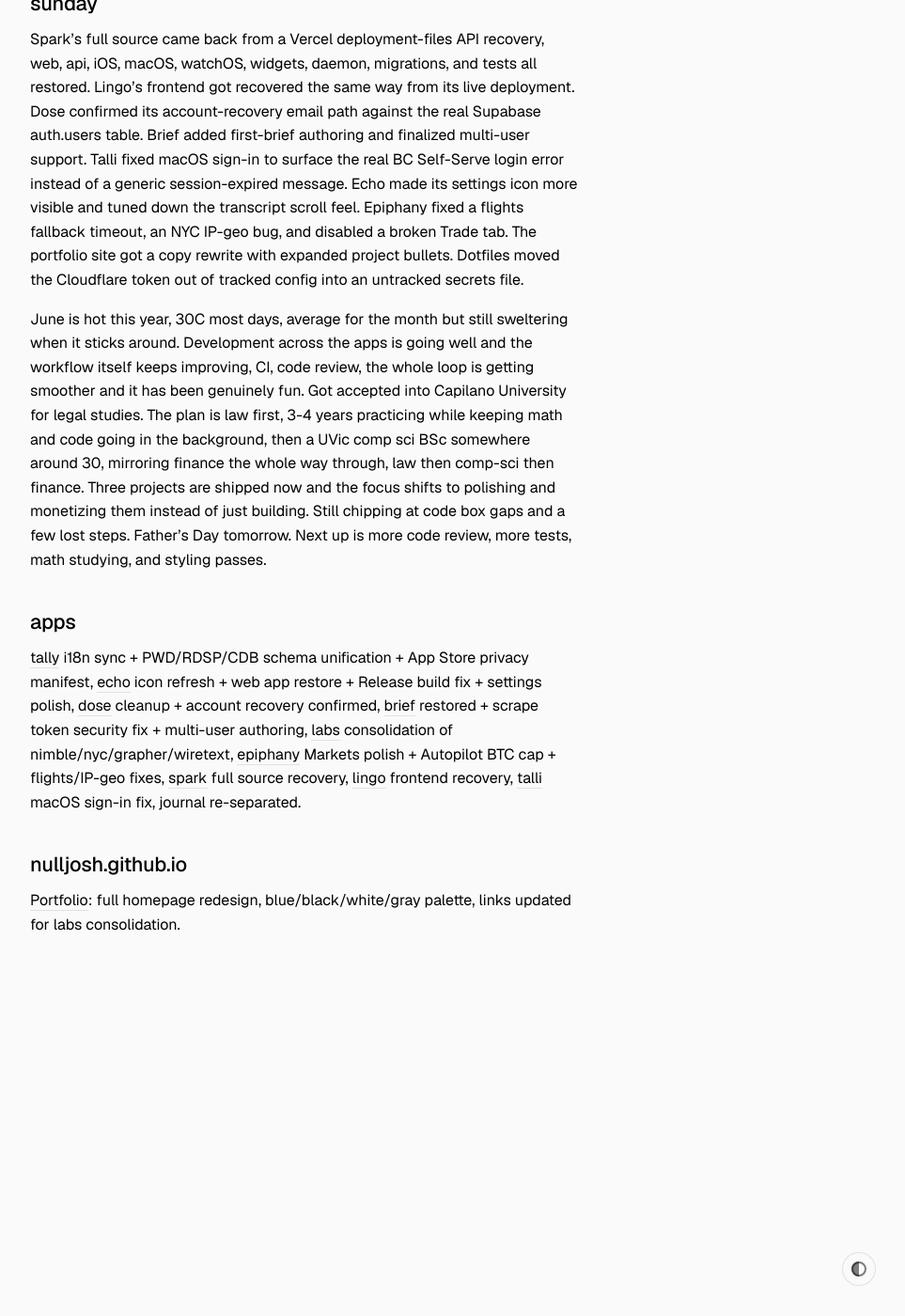
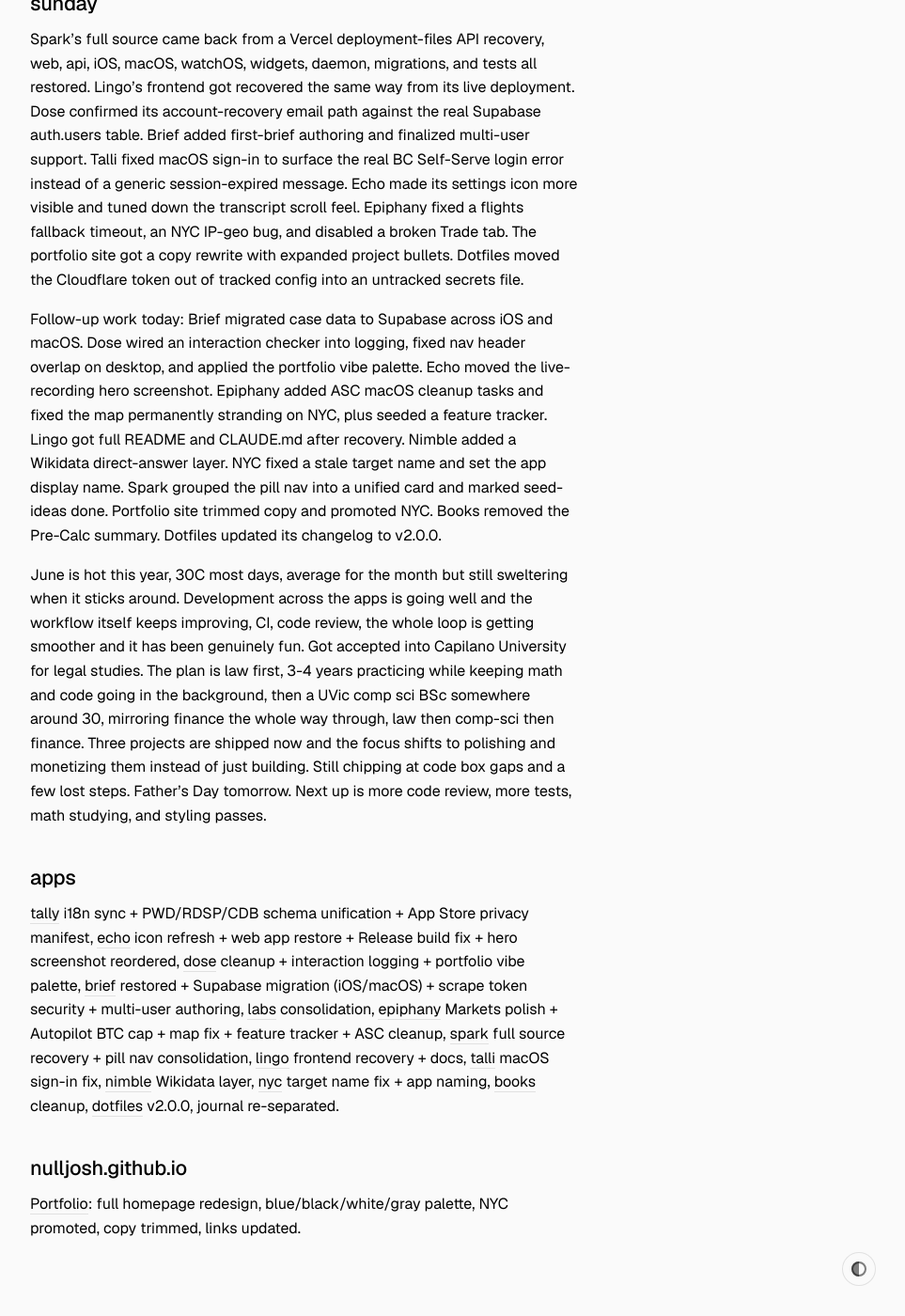
Before and after one commit to nulljosh/inkpress, a Jekyll site: the page built from _posts/2026-06-19-week.md, in a window 1280 px wide and 1400 px high, scrolled down 1955 px. Shown: the whole window at 94% size, without its empty margins (316-1279 px from the left). Built offline with Jekyll 4.4.1, drawn with Linux system fonts in a browser that asks for light colours; before the commit the page ends 3031 px from its top, so only the background shows below that.

Commit message:
Expand Sunday: add follow-up work across Brief, Dose, Echo, Epiphany, Lingo, Nimble, NYC, Spark, Books, Dotfiles

```diff
--- a/_posts/2026-06-19-week.md
+++ b/_posts/2026-06-19-week.md
@@ -37,12 +37,14 @@
 
 Spark's full source came back from a Vercel deployment-files API recovery, web, api, iOS, macOS, watchOS, widgets, daemon, migrations, and tests all restored. Lingo's frontend got recovered the same way from its live deployment. Dose confirmed its account-recovery email path against the real Supabase auth.users table. Brief added first-brief authoring and finalized multi-user support. Talli fixed macOS sign-in to surface the real BC Self-Serve login error instead of a generic session-expired message. Echo made its settings icon more visible and tuned down the transcript scroll feel. Epiphany fixed a flights fallback timeout, an NYC IP-geo bug, and disabled a broken Trade tab. The portfolio site got a copy rewrite with expanded project bullets. Dotfiles moved the Cloudflare token out of tracked config into an untracked secrets file.
 
+Follow-up work today: Brief migrated case data to Supabase across iOS and macOS. Dose wired an interaction checker into logging, fixed nav header overlap on desktop, and applied the portfolio vibe palette. Echo moved the live-recording hero screenshot. Epiphany added ASC macOS cleanup tasks and fixed the map permanently stranding on NYC, plus seeded a feature tracker. Lingo got full README and CLAUDE.md after recovery. Nimble added a Wikidata direct-answer layer. NYC fixed a stale target name and set the app display name. Spark grouped the pill nav into a unified card and marked seed-ideas done. Portfolio site trimmed copy and promoted NYC. Books removed the Pre-Calc summary. Dotfiles updated its changelog to v2.0.0.
+
 June is hot this year, 30C most days, average for the month but still sweltering when it sticks around. Development across the apps is going well and the workflow itself keeps improving, CI, code review, the whole loop is getting smoother and it has been genuinely fun. Got accepted into Capilano University for legal studies. The plan is law first, 3-4 years practicing while keeping math and code going in the background, then a UVic comp sci BSc somewhere around 30, mirroring finance the whole way through, law then comp-sci then finance. Three projects are shipped now and the focus shifts to polishing and monetizing them instead of just building. Still chipping at code box gaps and a few lost steps. Father's Day tomorrow. Next up is more code review, more tests, math studying, and styling passes.
 
 ## apps
 
-[tally](https://github.com/nulljosh/tally) i18n sync + PWD/RDSP/CDB schema unification + App Store privacy manifest, [echo](https://github.com/nulljosh/echo) icon refresh + web app restore + Release build fix + settings polish, [dose](https://github.com/nulljosh/dose) cleanup + account recovery confirmed, [brief](https://github.com/nulljosh) restored + scrape token security fix + multi-user authoring, [labs](https://github.com/nulljosh/labs) consolidation of nimble/nyc/grapher/wiretext, [epiphany](https://github.com/nulljosh/epiphany) Markets polish + Autopilot BTC cap + flights/IP-geo fixes, [spark](https://github.com/nulljosh/spark) full source recovery, [lingo](https://github.com/nulljosh/lingo) frontend recovery, [talli](https://github.com/nulljosh/talli) macOS sign-in fix, journal re-separated.
+[tally](https://github.com/nulljosh/tally) i18n sync + PWD/RDSP/CDB schema unification + App Store privacy manifest, [echo](https://github.com/nulljosh/echo) icon refresh + web app restore + Release build fix + hero screenshot reordered, [dose](https://github.com/nulljosh/dose) cleanup + interaction logging + portfolio vibe palette, [brief](https://github.com/nulljosh/brief) restored + Supabase migration (iOS/macOS) + scrape token security + multi-user authoring, [labs](https://github.com/nulljosh/labs) consolidation, [epiphany](https://github.com/nulljosh/epiphany) Markets polish + Autopilot BTC cap + map fix + feature tracker + ASC cleanup, [spark](https://github.com/nulljosh/spark) full source recovery + pill nav consolidation, [lingo](https://github.com/nulljosh/lingo) frontend recovery + docs, [talli](https://github.com/nulljosh/talli) macOS sign-in fix, [nimble](https://github.com/nulljosh/nimble) Wikidata layer, [nyc](https://github.com/nulljosh/nyc) target name fix + app naming, [books](https://github.com/nulljosh/books) cleanup, [dotfiles](https://github.com/nulljosh/dotfiles) v2.0.0, journal re-separated.
 
 ## nulljosh.github.io
 
-[Portfolio](https://github.com/nulljosh/nulljosh.github.io): full homepage redesign, blue/black/white/gray palette, links updated for labs consolidation.
+[Portfolio](https://github.com/nulljosh/nulljosh.github.io): full homepage redesign, blue/black/white/gray palette, NYC promoted, copy trimmed, links updated.
```
